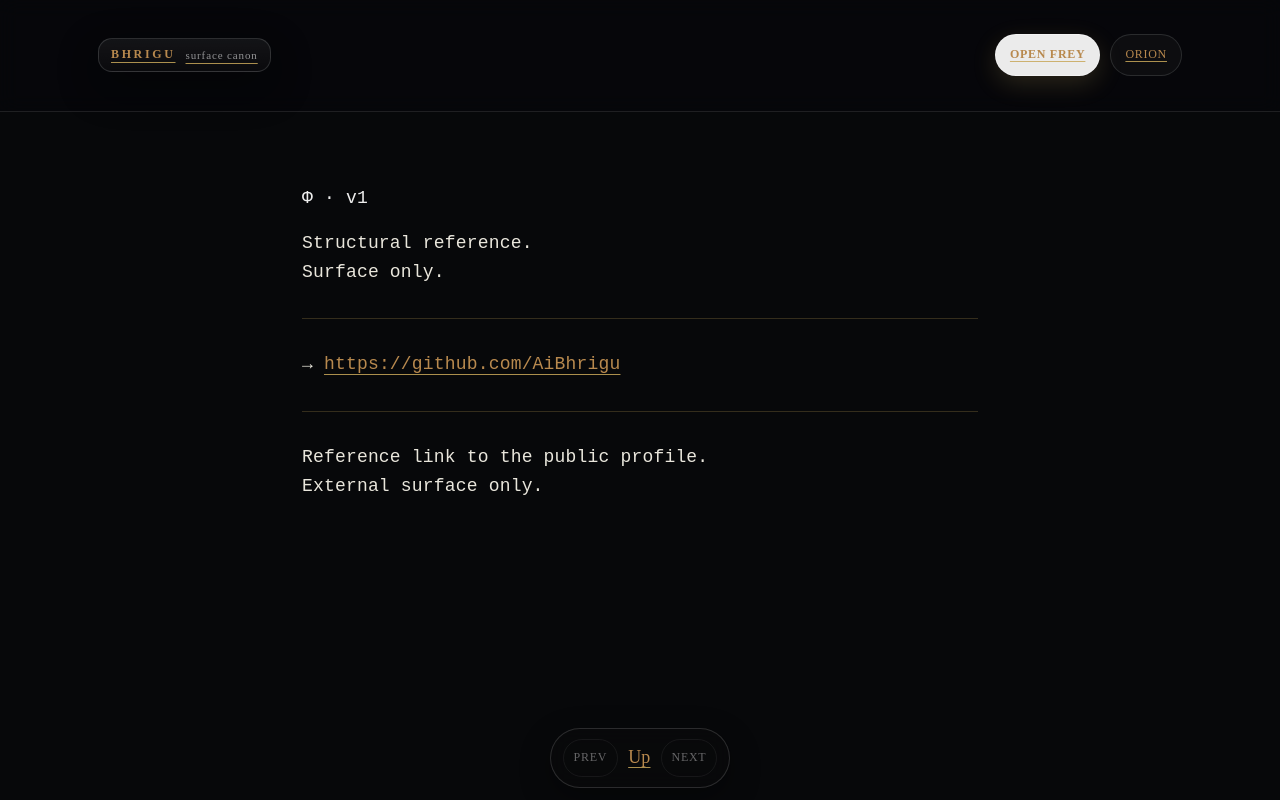
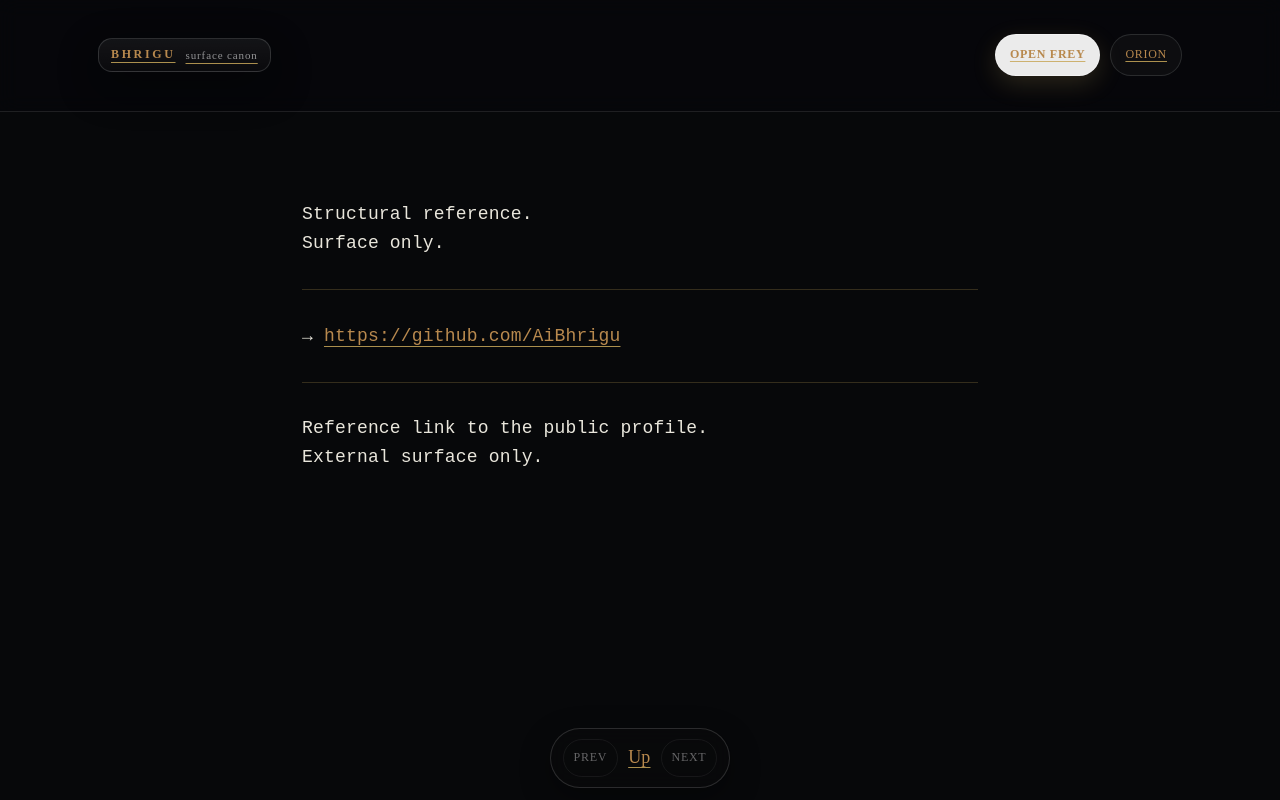
Before and after one commit to AiBhrigu/bhrigu-portal, a Next.js app: page /github in a window 1280 px wide. Built offline with nearby package versions, Linux system fonts and the light colour scheme.

Commit message:
portal: surface detox P0

```diff
--- a/pages/github.js
+++ b/pages/github.js
@@ -2,7 +2,7 @@
 export default function GitHub() {
   return (
     <main style={{ padding: "4rem", fontFamily: "monospace", lineHeight: "1.6", maxWidth: "820px" }}>
-      Φ · v1
+
 
       <p>
         Structural reference.<br />
--- a/pages/investors.js
+++ b/pages/investors.js
@@ -207,9 +207,6 @@ export default function Investors() {
         }
       `}</style>
           {/*  */}
-
-
-<p className="muted" data-mark="__IA_INVESTORS_TO_COSMO_V0_2__">Deep context: /cosmographer.</p>
 </main>
   );
 }
```
